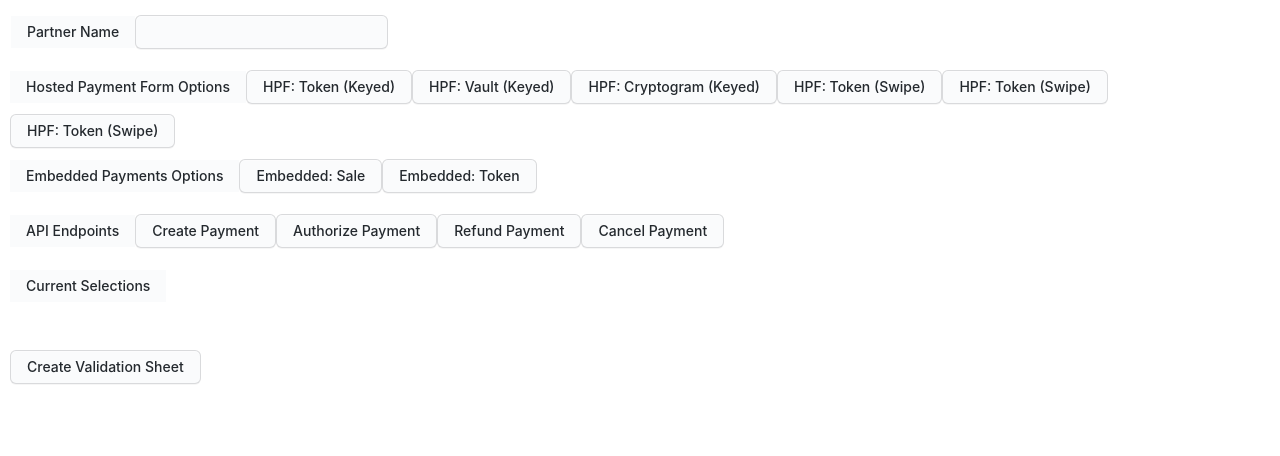
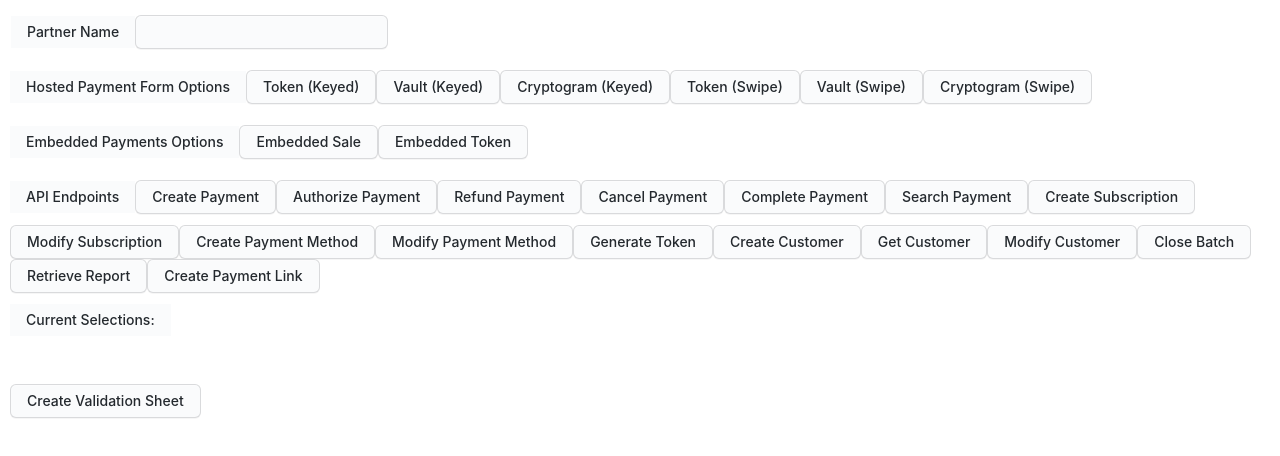
Before and after one commit to kevdaws/dpp-val-sheet-builder, a React (Create React App) app: page / in a window 1280 px wide. Shown: the top 456 px of the page. Built offline with nearby package versions, Linux system fonts and the light colour scheme.

Commit message:
added all operations

```diff
--- a/src/App.css
+++ b/src/App.css
@@ -2,7 +2,7 @@ div {
   padding: 5px
 }
 
-h2, label {
+h2, h3, label {
   appearance: none;
   background-color: #FAFBFC;
   box-sizing: border-box;
--- a/src/App.js
+++ b/src/App.js
@@ -11,24 +11,38 @@ function App() {
   const [partnerName, setPartnerName] = useState('');
 
   const hostedOptions = [
-    { value: 'Token (Keyed)', label: 'HPF: Token (Keyed)', key: 1 },
-    { value: 'Vault (Keyed)', label: 'HPF: Vault (Keyed)', key: 2},
-    { value: 'Cryptogram (Keyed)', label: 'HPF: Cryptogram (Keyed)', key: 3},
-    { value: 'Token (Swipe)', label: 'HPF: Token (Swipe)', key: 4},
-    { value: 'Vault (Swipe)', label: 'HPF: Token (Swipe)', key: 4},
-    { value: 'Cryptogram (Swipe)', label: 'HPF: Token (Swipe)', key: 4},
+    { value: 'Token (Keyed)', key: 1 },
+    { value: 'Vault (Keyed)',  key: 2},
+    { value: 'Cryptogram (Keyed)', key: 3},
+    { value: 'Token (Swipe)', key: 4},
+    { value: 'Vault (Swipe)', key: 5},
+    { value: 'Cryptogram (Swipe)', key: 6},
   ];
 
   const embeddedOptions = [
-    { value: 'Sale', label: 'Embedded: Sale', key: 6},
-    { value: 'Generate Token', label: 'Embedded: Token', key: 7}
+    { value: 'Embedded Sale', key: 7},
+    { value: 'Embedded Token', key: 8}
   ];
 
   const apiOptions = [
-    { value: 'Create Payment', label: 'Create Payment', key: 8 },
-    { value: 'Authorize Payment', label: 'Authorize Payment', key: 9 },
-    { value: 'Refund Payment', label: 'Refund Payment', key: 10 },
-    { value: 'Cancel Payment', label: 'Cancel Payment', key: 11 },
+    { value: 'Create Payment', key: 8 },
+    { value: 'Authorize Payment', key: 9 },
+    { value: 'Refund Payment', key: 10 },
+    { value: 'Cancel Payment', key: 11 },
+    { value: 'Complete Payment', key: 12 },
+    { value: 'Search Payment', key: 13 },
+    { value: 'Create Subscription', key: 14 },
+    { value: 'Modify Subscription', key: 15 },
+    { value: 'Create Payment Method', key: 16 },
+    { value: 'Modify Payment Method', key: 17 },
+    { value: 'Generate Token', key: 18 },
+    { value: 'Create Customer', key: 19 },
+    { value: 'Get Customer', key: 20 },
+    { value: 'Modify Customer', key: 21 },
+    { value: 'Close Batch', key: 22 },
+    { value: 'Retrieve Report', key: 23 },
+    { value: 'Create Payment Link', key: 24 }
+
   ]
 
   const webhookOptions = [
@@ -46,7 +60,7 @@ function App() {
     if (hosted.indexOf(event.target.value) === -1) {
     setHosted([event.target.value, ...hosted]);
     } else {
-    setHosted(hosted.filter(a => a.key !== event.target.value.key))
+    setHosted(hosted.filter(a => a !== event.target.value))
     }
 
   };
@@ -56,7 +70,7 @@ function App() {
     if (embedded.indexOf(event.target.value) === -1) {
       setEmbedded([event.target.value, ...embedded]);
       } else {
-      setEmbedded(embedded.filter(a => a.key !== event.target.value.key))
+      setEmbedded(embedded.filter(a => a !== event.target.value))
       }
 
     };
@@ -66,7 +80,7 @@ function App() {
     if (endpoints.indexOf(event.target.value) === -1) {
     setEndpoints([event.target.value, ...endpoints]);
     } else {
-    setEndpoints(endpoints.filter(a => a.key !== event.target.value.key))
+    setEndpoints(endpoints.filter(a => a !== event.target.value))
     }
 
   };
@@ -162,7 +176,6 @@ function App() {
     for (const cell in ws) {
       //console.log(ws[cell].v);
       if (styledHeadings.includes(ws[cell].v)) {
-        console.log('true');
         ws[cell].s = {
           font: {
             bold: true,
@@ -204,7 +217,7 @@ function App() {
 
       {hostedOptions.map((option) => (
         <button className='button-4' key={option.key} value={option.value} onClick={handleHostedChange}>
-          {option.label}
+          {option.value}
         </button>
       ))}<br/>
 
@@ -212,7 +225,7 @@ function App() {
 
       {embeddedOptions.map((option) => (
         <button className='button-4' key={option.key} value={option.value} onClick={handleEmbeddedChange}>
-          {option.label}
+          {option.value}
         </button>
       ))}<br/>
 
@@ -220,11 +233,11 @@ function App() {
 
       {apiOptions.map((option) => (
         <button className='button-4' key={option.key} value={option.value} onClick={handleEndpointChange}>
-          {option.label}
+          {option.value}
         </button>
       ))}<br/>
 
-      <h2>Current Selections</h2>
+      <h2>Current Selections:</h2><br/>
 
       <ul>
         {hosted.map((option) => (
```
